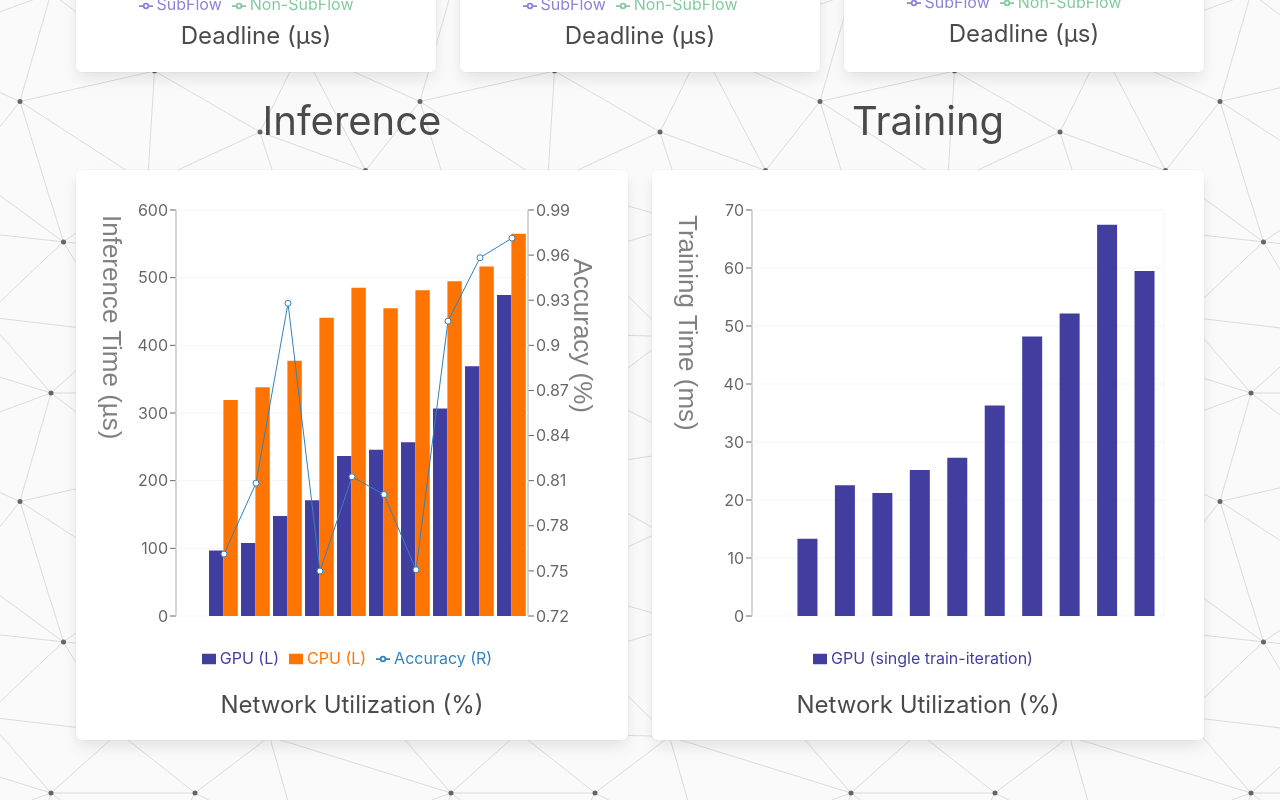
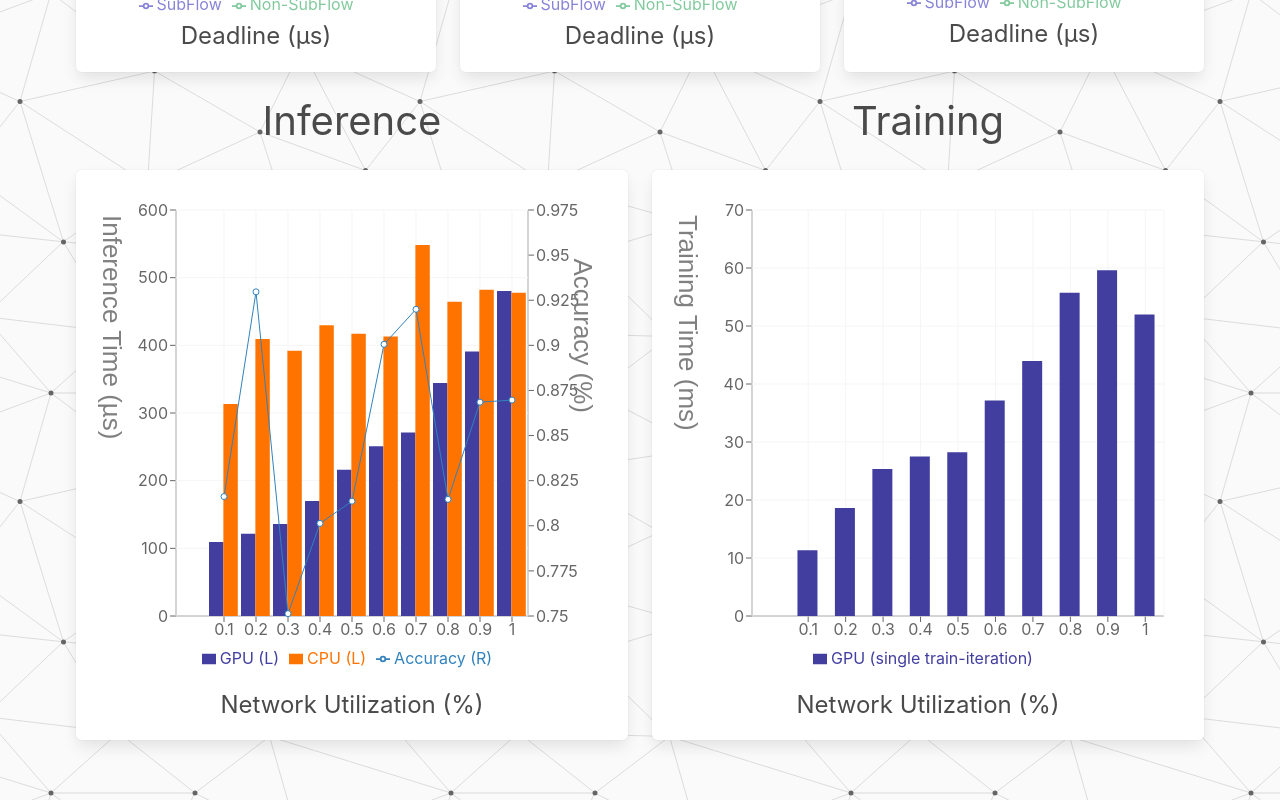
Before and after one commit to akyuus/neural-net-sim, a React (Create React App) app in the folder typescript-app/: page /subflow in a window 1280 px wide. Shown: the part 1398-2198 px from the top of the page. Built offline with nearby package versions, Linux system fonts and the light colour scheme.

Commit message:
fixed labels

```diff
--- a/typescript-app/src/components/SubflowUI.tsx
+++ b/typescript-app/src/components/SubflowUI.tsx
@@ -125,13 +125,13 @@ const generateData2 = () => {
       let tg_time = -11.53333 + 351.6373*fraction - 1366.958*Math.pow(fraction,2) + 2440.793*Math.pow(fraction,3) - 1763.403 * Math.pow(fraction,4) + 410.2564 * Math.pow(fraction,5);
 
       inference_time.push({
-          network_utilization: fraction *= addRandomness(),
+          network_utilization: fraction,
           "GPU (L)": ig_time *= addRandomness(),
           "CPU (L)": ic_time *= addRandomness(),
           "Accuracy (R)": accuracy *= addRandomness(),
       });
       training_time.push({
-          network_utilization: fraction *= addRandomness(),
+          network_utilization: fraction,
           "GPU (single train-iteration)": tg_time *= addRandomness(),
       });
 
```
